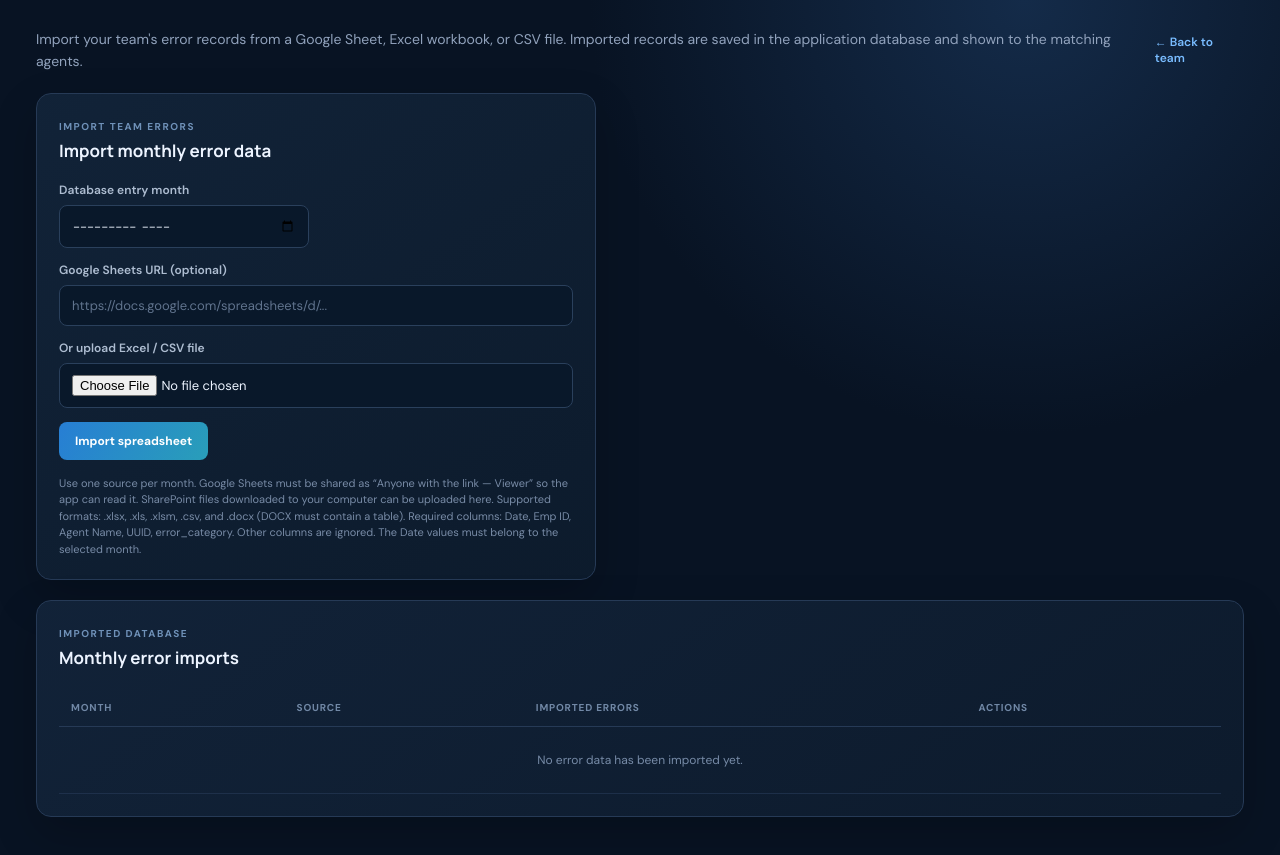
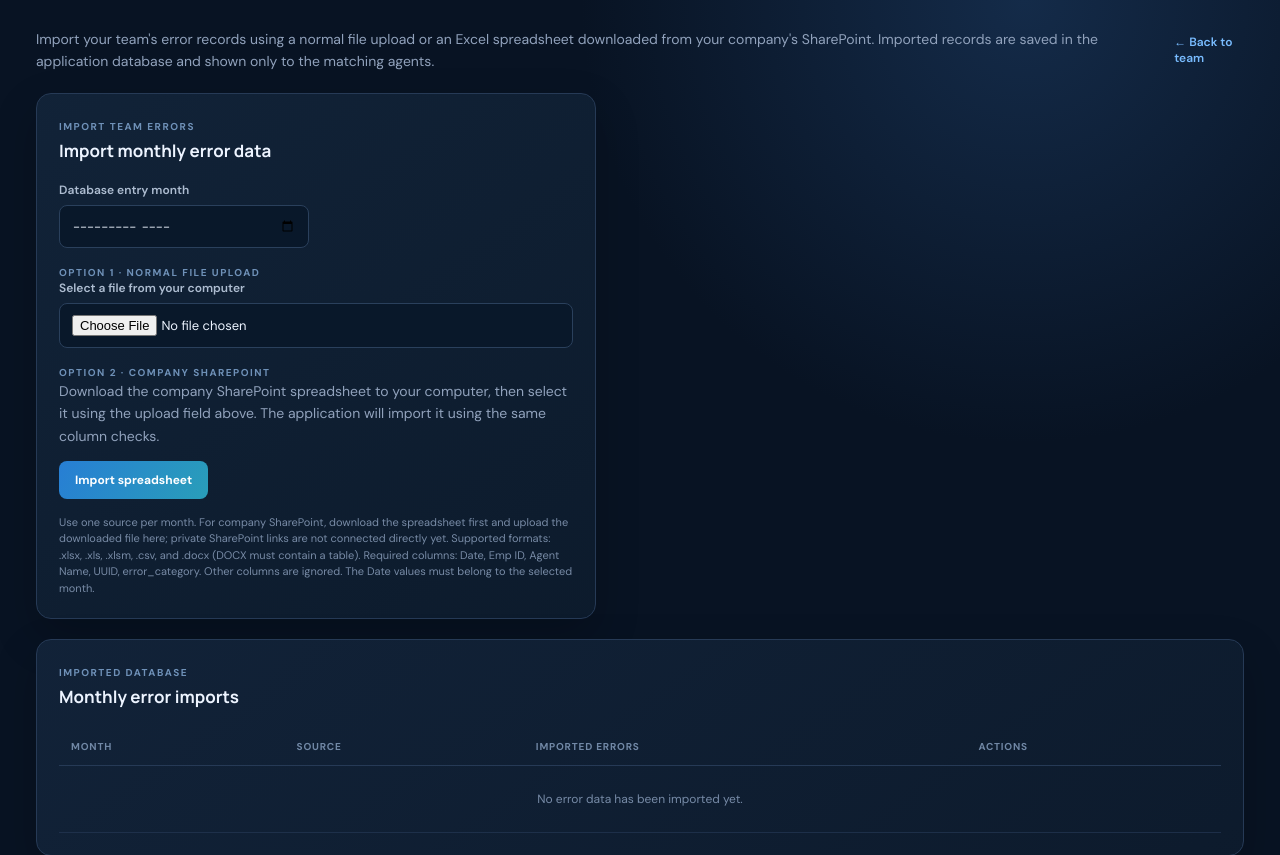
Before and after one commit to Srikanth-ops-code/agent-performance-tracking, a Flask app: template templates/tl_error_spreadsheets.html in a window 1280 px wide. Shown: the top 855 px of the page. Run offline with Flask 3, Linux system fonts and the light colour scheme; the template is opened without the code that fills it, so the values that code supplies are empty; some libraries are stand-ins or nearby versions.

Commit message:
Update TL error import UI for local and SharePoint files

```diff
--- a/templates/tl_error_spreadsheets.html
+++ b/templates/tl_error_spreadsheets.html
@@ -3,21 +3,21 @@
 {% block heading %}Error Management Database{% endblock %}
 {% block content %}
 <div class="intro-row">
-  <p class="muted">Import your team's error records from a Google Sheet, Excel workbook, or CSV file. Imported records are saved in the application database and shown to the matching agents.</p>
+  <p class="muted">Import your team's error records using a normal file upload or an Excel spreadsheet downloaded from your company's SharePoint. Imported records are saved in the application database and shown only to the matching agents.</p>
   <a class="text-button" href="{{ url_for('tl_team') }}">← Back to team</a>
 </div>
 <div class="panel narrow">
   <div class="panel-head"><div><span class="eyebrow">IMPORT TEAM ERRORS</span><h2>{% if editing %}Update monthly error data{% else %}Import monthly error data{% endif %}</h2></div></div>
   <form method="post" enctype="multipart/form-data" action="{% if editing %}{{ url_for('edit_error_spreadsheet', spreadsheet_id=editing.id) }}{% else %}{{ url_for('tl_error_spreadsheets') }}{% endif %}" class="form-grid">
     <label>Database entry month<input type="month" name="month" value="{{ editing.month if editing else '' }}" required></label>
-    <label class="span-two">Google Sheets URL (optional)<input type="url" name="spreadsheet_url" value="{{ editing.spreadsheet_url if editing and editing.spreadsheet_url else '' }}" placeholder="https://docs.google.com/spreadsheets/d/..."></label>
-    <label class="span-two">Or upload Excel / CSV file<input type="file" name="spreadsheet_file" accept=".xlsx,.xls,.xlsm,.csv,.docx"></label>
+    <div class="span-two"><span class="eyebrow">OPTION 1 · NORMAL FILE UPLOAD</span><label>Select a file from your computer<input type="file" name="spreadsheet_file" accept=".xlsx,.xls,.xlsm,.csv,.docx"></label></div>
+    <div class="span-two"><span class="eyebrow">OPTION 2 · COMPANY SHAREPOINT</span><p class="muted">Download the company SharePoint spreadsheet to your computer, then select it using the upload field above. The application will import it using the same column checks.</p></div>
     <div class="span-two actions">
       <button class="button">{% if editing %}Import and update records{% else %}Import spreadsheet{% endif %}</button>
       {% if editing %}<a class="button button-secondary" href="{{ url_for('tl_error_spreadsheets') }}">Cancel</a>{% endif %}
     </div>
   </form>
-  <p class="hint">Use one source per month. Google Sheets must be shared as “Anyone with the link — Viewer” so the app can read it. SharePoint files downloaded to your computer can be uploaded here. Supported formats: .xlsx, .xls, .xlsm, .csv, and .docx (DOCX must contain a table). Required columns: Date, Emp ID, Agent Name, UUID, error_category. Other columns are ignored. The Date values must belong to the selected month.</p>
+  <p class="hint">Use one source per month. For company SharePoint, download the spreadsheet first and upload the downloaded file here; private SharePoint links are not connected directly yet. Supported formats: .xlsx, .xls, .xlsm, .csv, and .docx (DOCX must contain a table). Required columns: Date, Emp ID, Agent Name, UUID, error_category. Other columns are ignored. The Date values must belong to the selected month.</p>
 </div>
 <div class="panel">
   <div class="panel-head"><div><span class="eyebrow">IMPORTED DATABASE</span><h2>Monthly error imports</h2></div></div>
@@ -25,7 +25,7 @@
   {% for item in spreadsheets %}
     <tr>
       <td><strong>{{ item.month }}</strong></td>
-      <td>{% if item.spreadsheet_url %}<a class="text-button" href="{{ item.spreadsheet_url }}" target="_blank" rel="noopener noreferrer">Google Sheet ↗</a>{% else %}{{ item.source_name or 'Uploaded file' }}{% endif %}</td>
+      <td>{% if item.spreadsheet_url %}<a class="text-button" href="{{ item.spreadsheet_url }}" target="_blank" rel="noopener noreferrer">Imported spreadsheet ↗</a>{% else %}{{ item.source_name or 'Uploaded file' }}{% endif %}</td>
       <td>{{ item.errors|length }}</td>
       <td><div class="actions">
         <a class="button button-secondary" href="{{ url_for('tl_error_spreadsheets', edit=item.id) }}">Replace / Edit</a>
```
